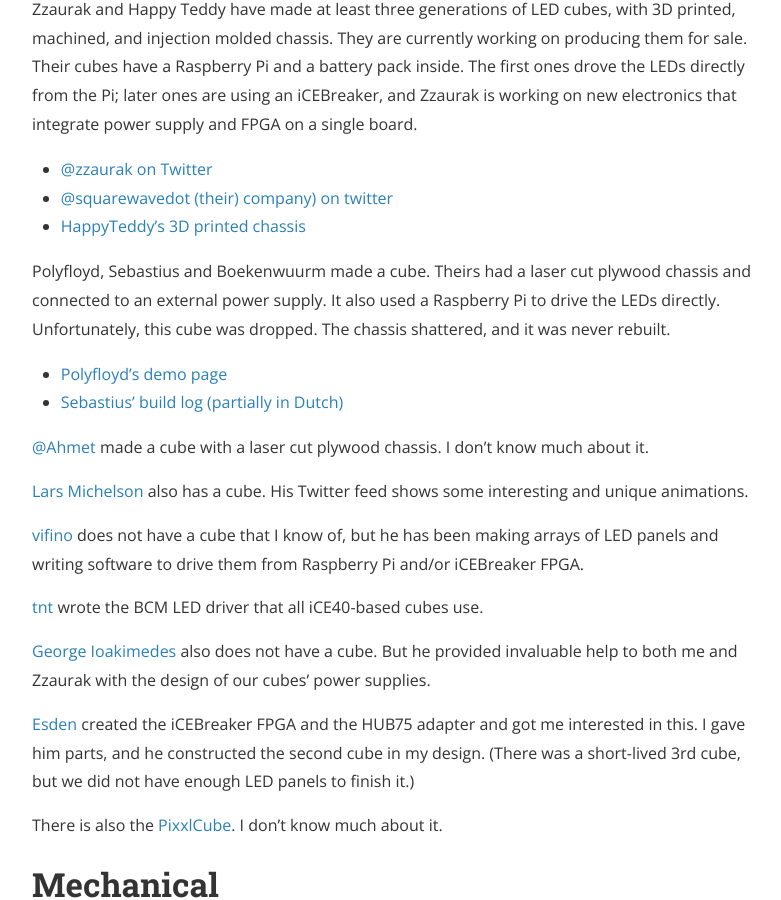
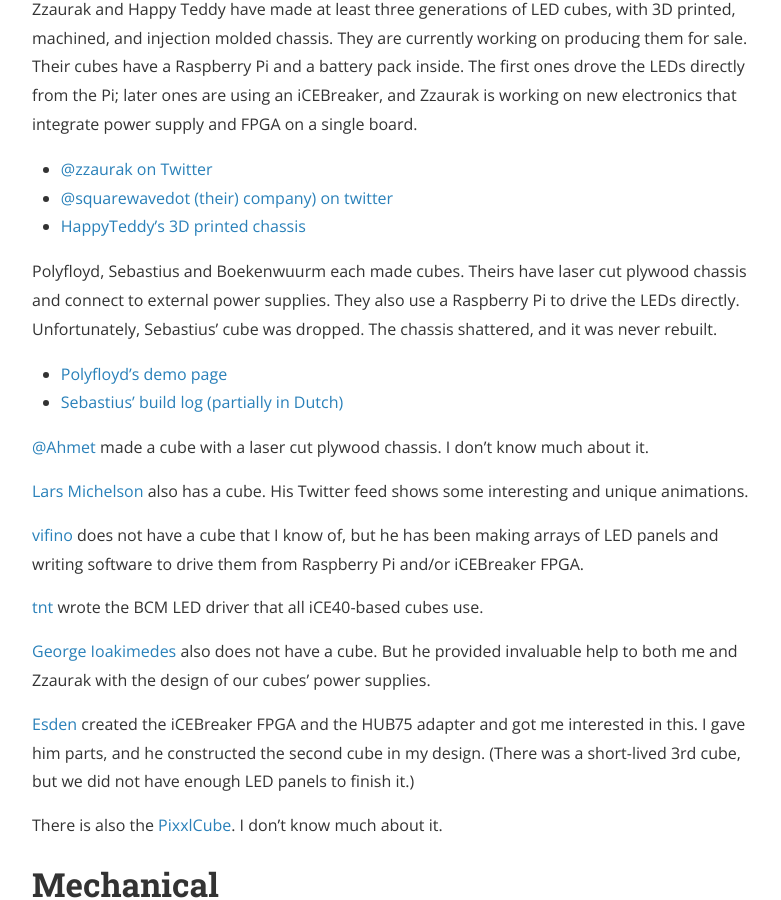
Before and after one commit to kbob/kbob.github.io, a Jekyll site: the page built from _posts/2019-08-23-led-cubes.md, in a window 1280 px wide and 900 px high, scrolled down 902 px. Shown: the whole window, without its empty margins (240-1021 px from the left). Built offline with Jekyll 4.4.1, drawn with Linux system fonts in a browser that asks for light colours.

Commit message:
LED cubes: update based on Polyfloyd's info.

```diff
--- a/_posts/2019-08-23-led-cubes.md
+++ b/_posts/2019-08-23-led-cubes.md
@@ -48,10 +48,10 @@ and FPGA on a single board.
   * [@squarewavedot (their) company) on twitter](https://twitter.com/squarewavedot)
   * [HappyTeddy's 3D printed chassis](https://github.com/AHappyTeddy/LED-Cube-Build-Files)
 
-Polyfloyd, Sebastius and Boekenwuurm made a cube.  Theirs
-had a laser cut plywood chassis and connected to an external power supply.
-It also used a Raspberry Pi to drive the LEDs directly.
-Unfortunately, this cube was dropped.  The chassis shattered, and it was
+Polyfloyd, Sebastius and Boekenwuurm each made cubes.  Theirs
+have laser cut plywood chassis and connect to external power supplies.
+They also use a Raspberry Pi to drive the LEDs directly.
+Unfortunately, Sebastius' cube was dropped.  The chassis shattered, and it was
 never rebuilt.
 
   * [Polyfloyd's demo page](https://polyfloyd.net/post/opengl-shaders-ledcube/)
```
